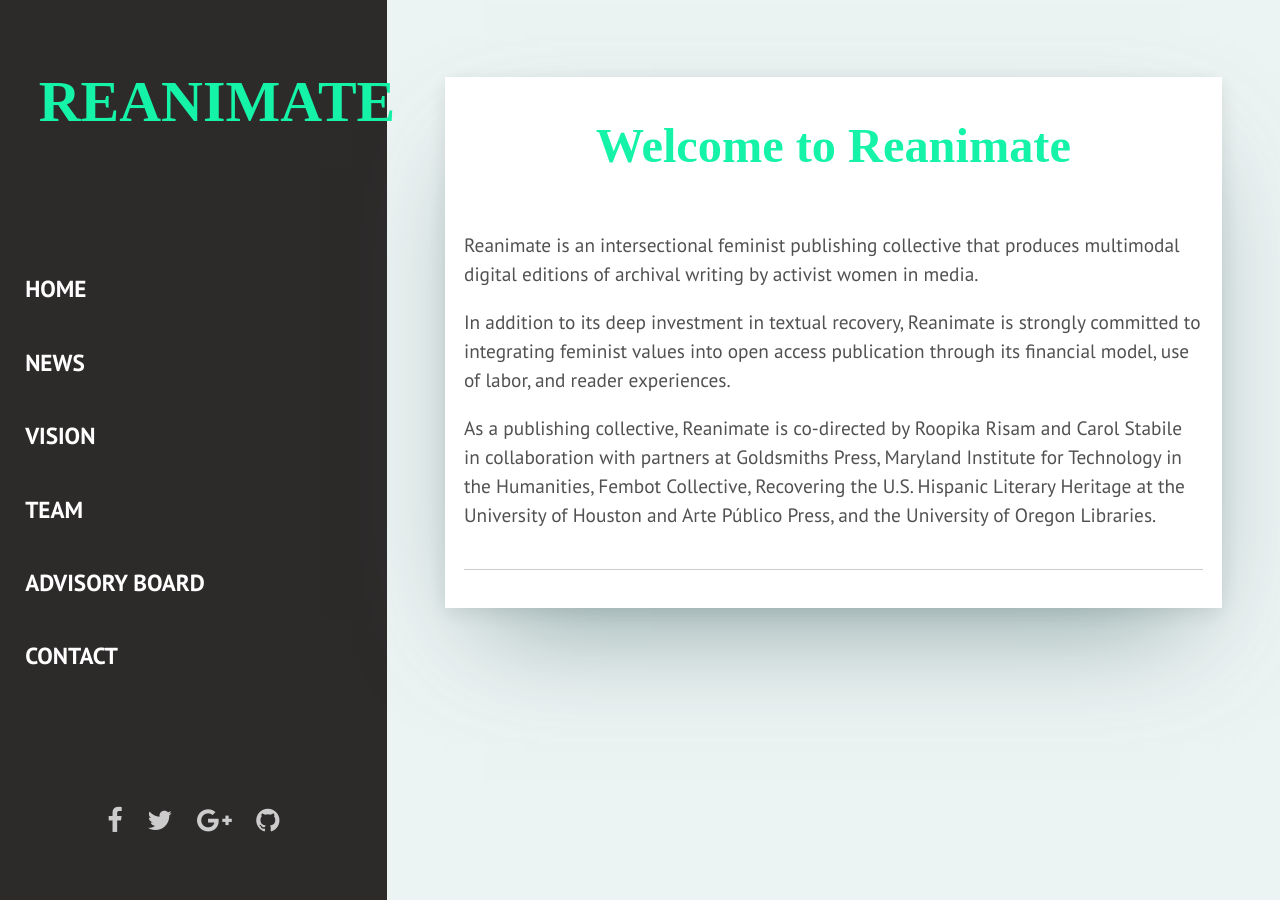
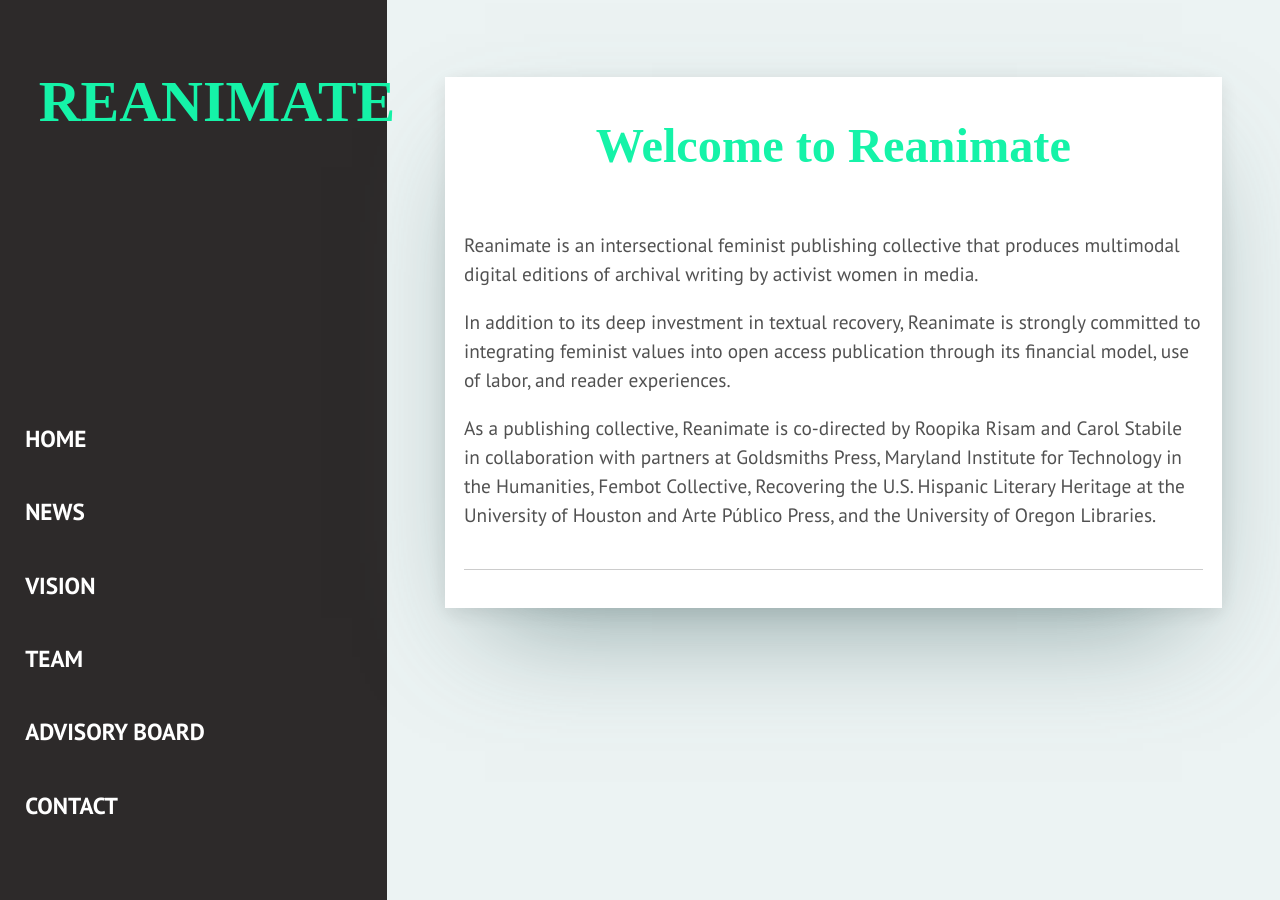
Before and after one commit to roopikarisam/reanimate, a Jekyll site: the page built from index.html, in a window 1280 px wide. Built offline with Jekyll 4.4.1, drawn with Linux system fonts in a browser that asks for light colours; some web fonts are replaced; the list of posts is cut into pages by our own code.

Commit message:
remove social links from sidebar

```diff
--- a/_includes/sidebar.html
+++ b/_includes/sidebar.html
@@ -14,12 +14,5 @@
       <li class="menu-items"><a class="menu-links" href="{{site.baseurl}}/contact/">Contact</a></li>
     </menu>
 
-    <div class="sidebar-social">
-      <li class="social-items"><a href="https://www.facebook.com/{{site.facebook}}" class="social-links"><i class="social-icons fa fa-facebook" aria-hidden="true"></i></a></li>
-      <li class="social-items"><a href="https://twitter.com/{{site.twitter}}" class="social-links"><i class="social-icons fa fa-twitter" aria-hidden="true"></i></a></li>
-      <li class="social-items"><a href="https://plus.google.com/{{site.google-plus}}" class="social-links"><i class="social-icons fa fa-google-plus" aria-hidden="true"></i></a></li>
-      <li class="social-items"><a href="https://github.com/{{site.github}}" class="social-links"><i class="social-icons fa fa-github" aria-hidden="true"></i></a></li>
-    </div>
-
   </div>
 </aside>
```
